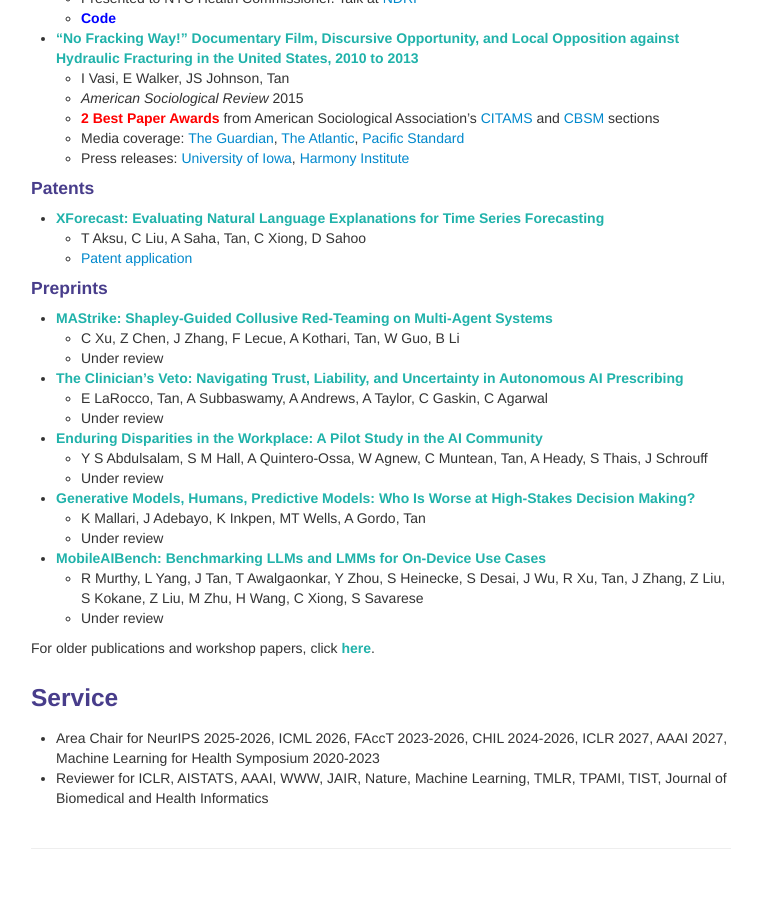
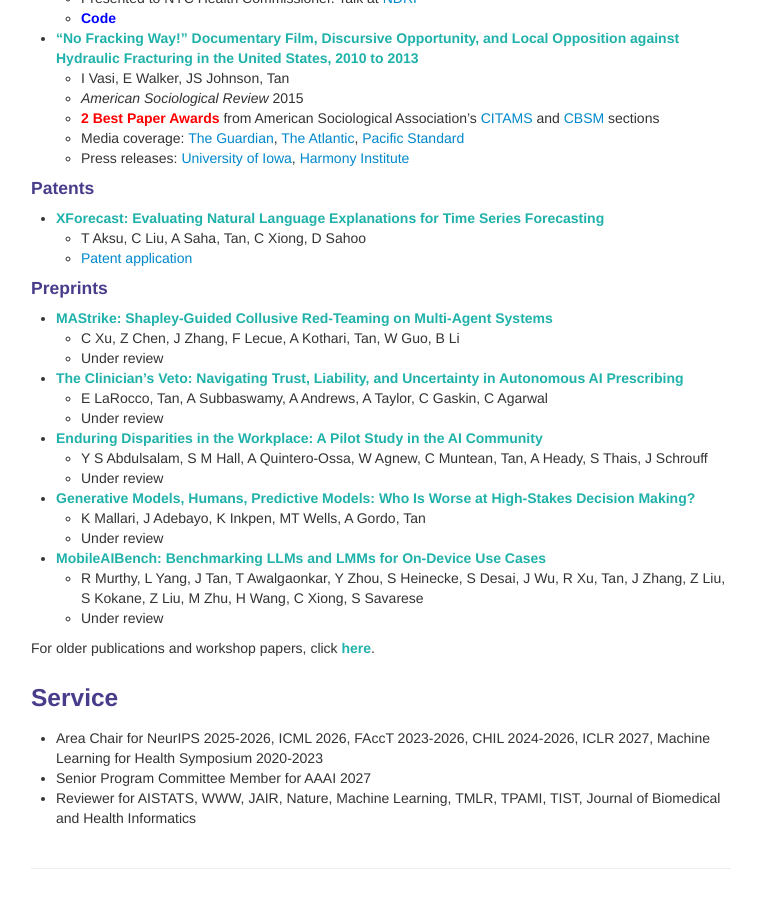
Before and after one commit to shftan/shftan.github.io, a Jekyll site: the page built from index.md, in a window 1280 px wide and 900 px high, scrolled down 2044 px. Shown: the whole window, without its empty margins (259-1016 px from the left). Built offline with Jekyll 4.4.1, drawn with Linux system fonts in a browser that asks for light colours.

Commit message:
Update index.md

```diff
--- a/index.md
+++ b/index.md
@@ -132,5 +132,6 @@ For older publications and workshop papers, click <a class="paper" href="olderpu
 
 <div class="row-fluid" id="service"><h3>Service</h3>
 </div>
-- Area Chair for NeurIPS 2025-2026, ICML 2026, FAccT 2023-2026, CHIL 2024-2026, ICLR 2027, AAAI 2027, Machine Learning for Health Symposium 2020-2023
-- Reviewer for ICLR, AISTATS, AAAI, WWW, JAIR, Nature, Machine Learning, TMLR, TPAMI, TIST, Journal of Biomedical and Health Informatics
+- Area Chair for NeurIPS 2025-2026, ICML 2026, FAccT 2023-2026, CHIL 2024-2026, ICLR 2027, Machine Learning for Health Symposium 2020-2023
+- Senior Program Committee Member for AAAI 2027
+- Reviewer for AISTATS, WWW, JAIR, Nature, Machine Learning, TMLR, TPAMI, TIST, Journal of Biomedical and Health Informatics
```
